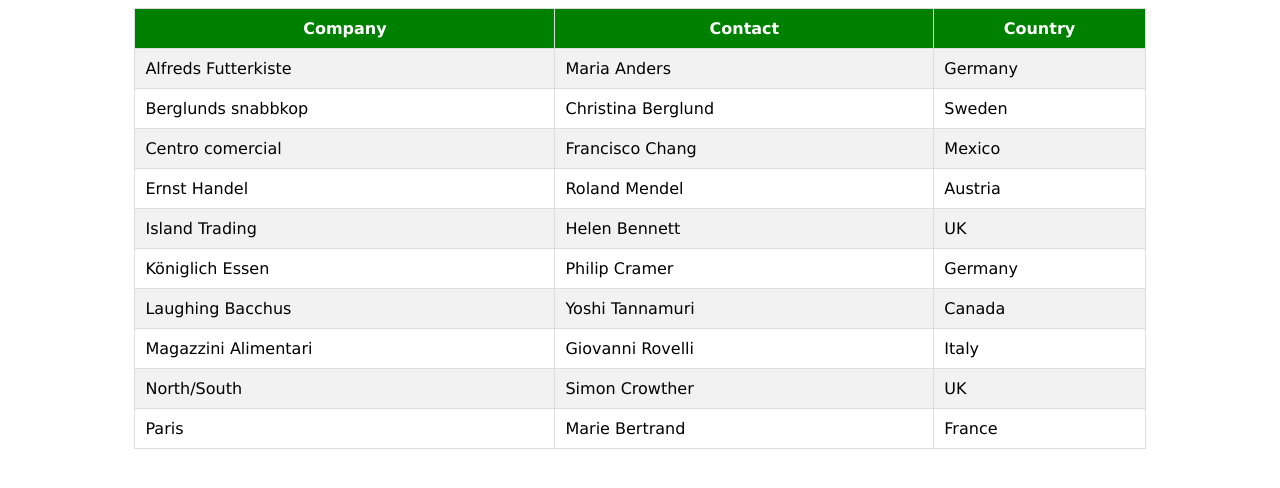
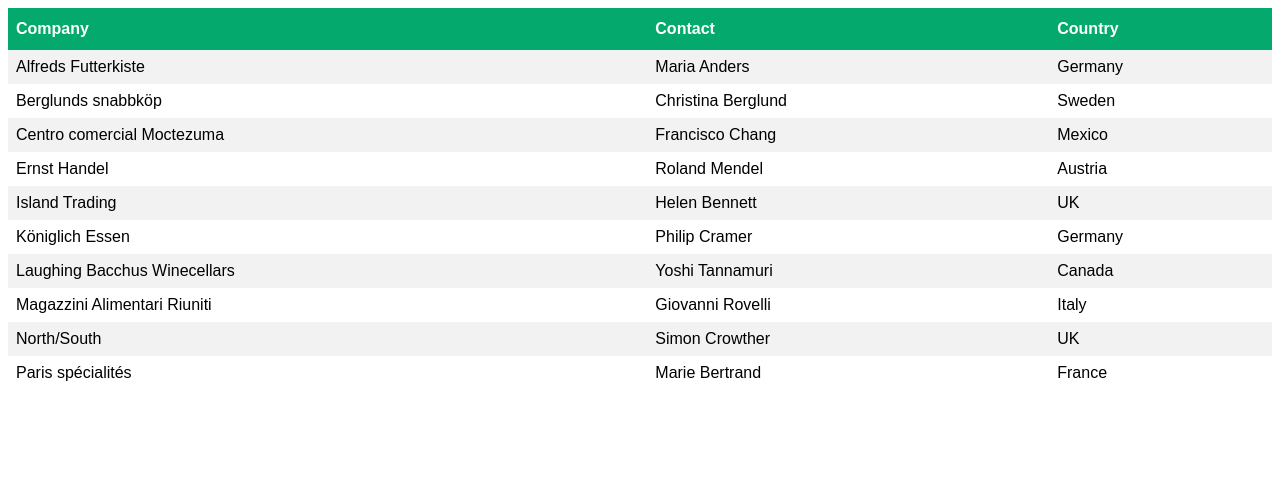
Before and after one commit to mahesh9854/MERN-1, a plain HTML site: page css_Task-3.html in a window 1280 px wide. Drawn offline with Linux system fonts and the light colour scheme.

Commit message:
Update css_Task-3.html

```diff
--- a/css_Task-3.html
+++ b/css_Task-3.html
@@ -1,39 +1,35 @@
 <!DOCTYPE html>
 <html lang="en">
-
 <head>
     <meta charset="UTF-8">
     <meta name="viewport" content="width=device-width, initial-scale=1.0">
-    <title>Task3</title>
+    <title>Task-3</title>
     <style>
-        table {
-            width: 80%;
-            font-family: 'Lucida Sans', 'Lucida Sans Regular', 'Lucida Grande', 'Lucida Sans Unicode', Geneva, Verdana, sans-serif;
+        #customers {
+          font-family: Arial, Helvetica, sans-serif;
           border-collapse: collapse;
+          width: 100%;
         }
 
-        td,
-        th {
-            border: 1px solid #ddd;
-            padding: 10px;
+        #customers td, #customers th {
+          padding: 8px;
         }
 
-        tr:nth-child(even) {
-            background-color: #f2f2f2;
-        }
-        th{
-            padding-top: 10px;
-            padding-bottom: 10px;
-            text-align: center;
+        #customers tr:nth-child(even){background-color: #f2f2f2;}
+
+        #customers tr:hover {background-color: #ddd;}
+
+        #customers th {
+          padding-top: 12px;
+          padding-bottom: 12px;
+          text-align: left;
+          background-color: #04AA6D;
           color: white;
-            background-color: green;
         }
         </style>
 </head>
-
 <body>
-    <center>
-        <table>
+    <table id="customers">
         <tr>
           <th>Company</th>
           <th>Contact</th>
@@ -45,12 +41,12 @@
           <td>Germany</td>
         </tr>
         <tr>
-                <td>Berglunds snabbkop</td>
+          <td>Berglunds snabbköp</td>
           <td>Christina Berglund</td>
           <td>Sweden</td>
         </tr>
         <tr>
-                <td>Centro comercial</td>
+          <td>Centro comercial Moctezuma</td>
           <td>Francisco Chang</td>
           <td>Mexico</td>
         </tr>
@@ -70,12 +66,12 @@
           <td>Germany</td>
         </tr>
         <tr>
-                <td>Laughing Bacchus </td>
+          <td>Laughing Bacchus Winecellars</td>
           <td>Yoshi Tannamuri</td>
           <td>Canada</td>
         </tr>
         <tr>
-                <td>Magazzini Alimentari </td>
+          <td>Magazzini Alimentari Riuniti</td>
           <td>Giovanni Rovelli</td>
           <td>Italy</td>
         </tr>
@@ -85,12 +81,10 @@
           <td>UK</td>
         </tr>
         <tr>
-                <td>Paris</td>
+          <td>Paris spécialités</td>
           <td>Marie Bertrand</td>
           <td>France</td>
         </tr>
       </table>
-    </center>
 </body>
-
 </html>
```
Lines whose indentation alone changed are shown as unchanged.
